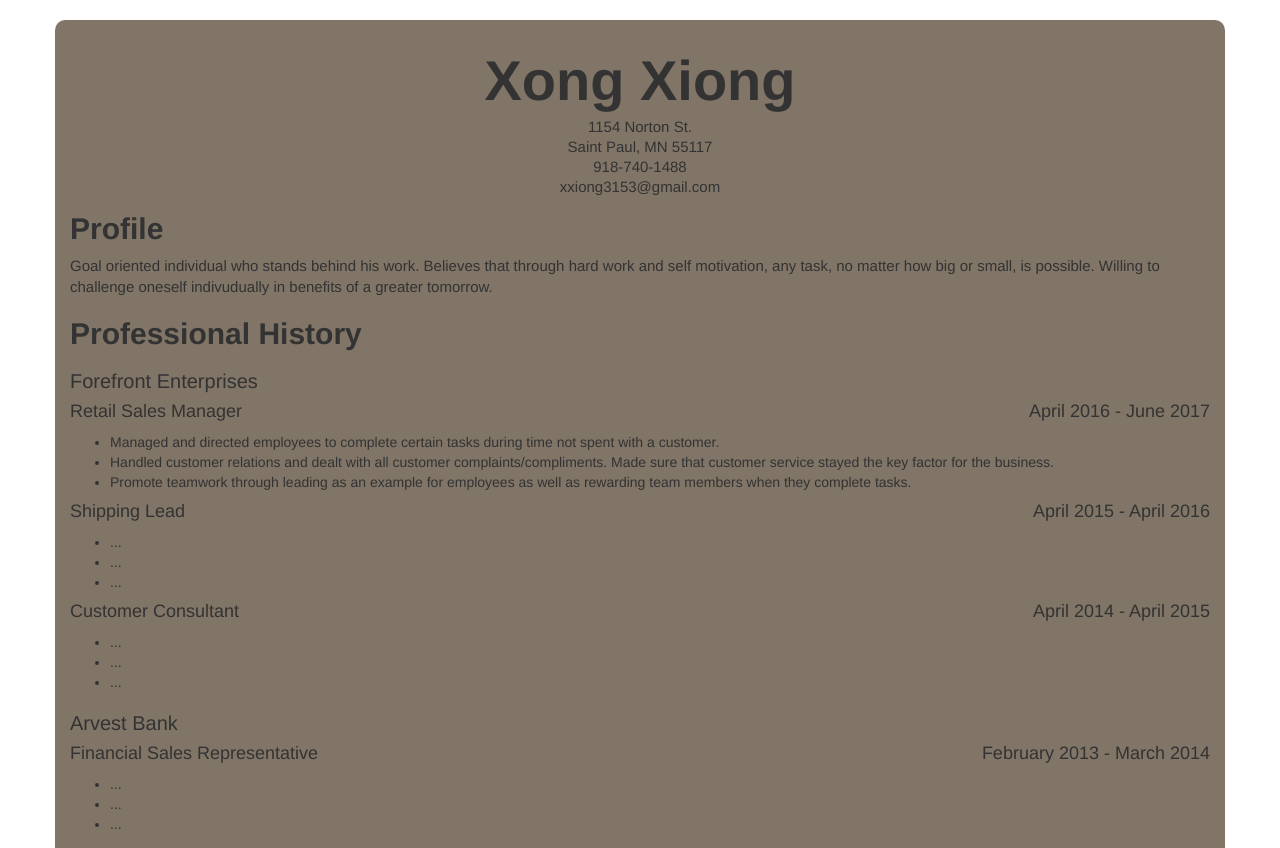
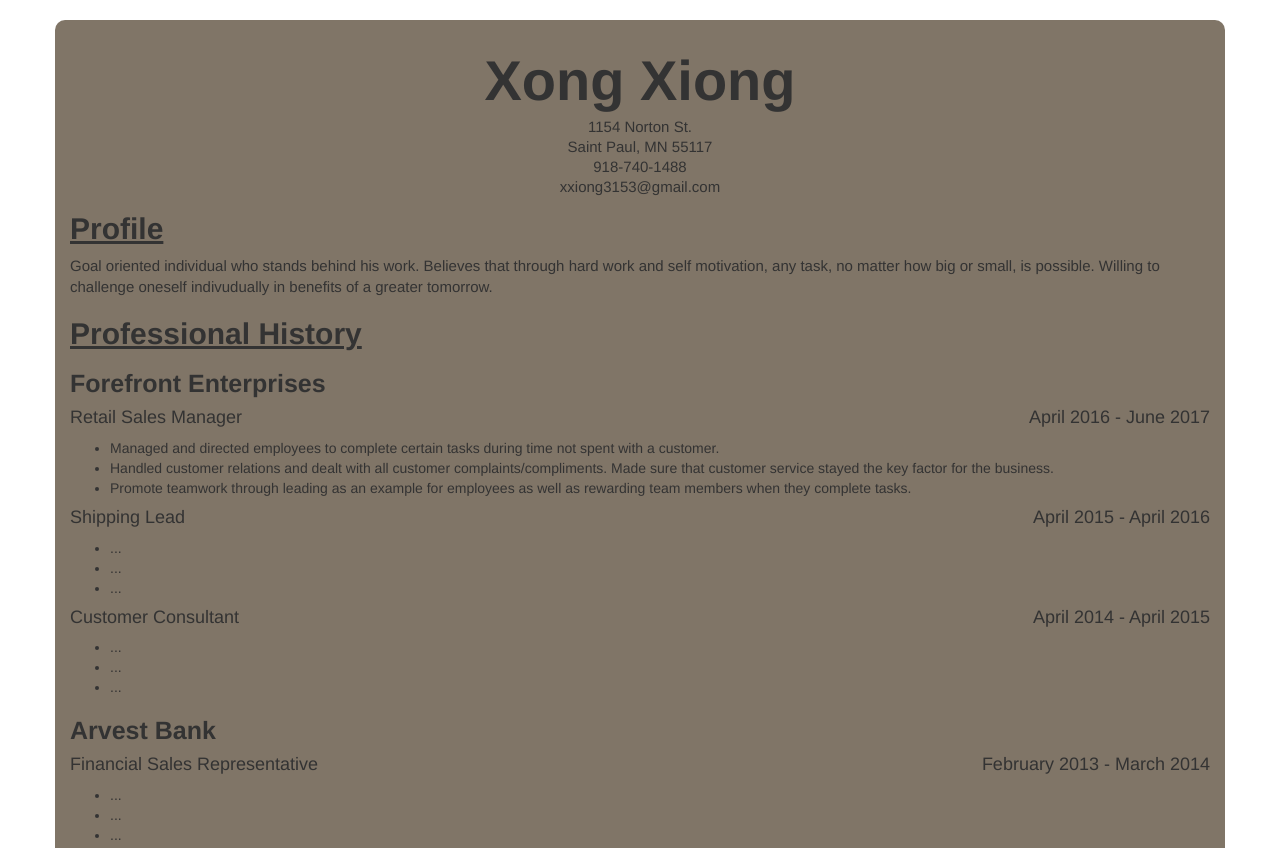
Before and after one commit to XongXiong/Base-Resume, a plain HTML site: page index.html in a window 1280 px wide. Shown: the top 848 px of the page. Drawn offline with nearby package versions, Linux system fonts and the light colour scheme.

Commit message:
updated css

```diff
--- a/style.css
+++ b/style.css
@@ -31,6 +31,7 @@
 .group-headers{
     font-size: 30px;
     font-weight: bolder;
+  text-decoration: underline;
 }
 
 p {
@@ -38,7 +39,8 @@ p {
 }
 
 .employer{
-  font-size: 20px;
+  font-size: 25px;
+  font-weight: bolder;
 }
 
 .header{
```
